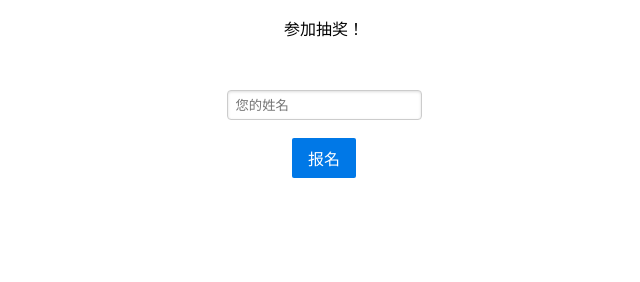
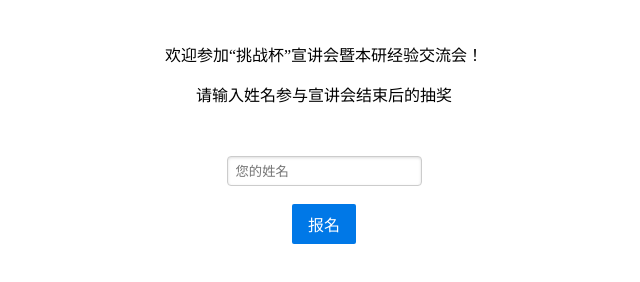
Before and after one commit to AllanChain/choujiang, a plain HTML site: page join.html in a window 1280 px wide. Shown: the whole page, without its empty margins (316-956 px from the left). Drawn offline with nearby package versions, Linux system fonts and the light colour scheme.

Commit message:
chore: event specific content
挑战杯宣讲

```diff
--- a/join.html
+++ b/join.html
@@ -50,8 +50,10 @@
     <title>参加抽奖</title>
   </head>
   <body>
-    <div style="margin: auto; max-width: 300px; text-align: center">
-      <p>参加抽奖！</p>
+    <div style="margin: auto; max-width: 350px; text-align: center">
+      <br/>
+      <p>欢迎参加“挑战杯”宣讲会暨本研经验交流会！</p>
+      <p>请输入姓名参与宣讲会结束后的抽奖</p>
       <p id="info-box" style="color: darkred">&nbsp;</p>
       <form class="pure-form">
         <input
```
